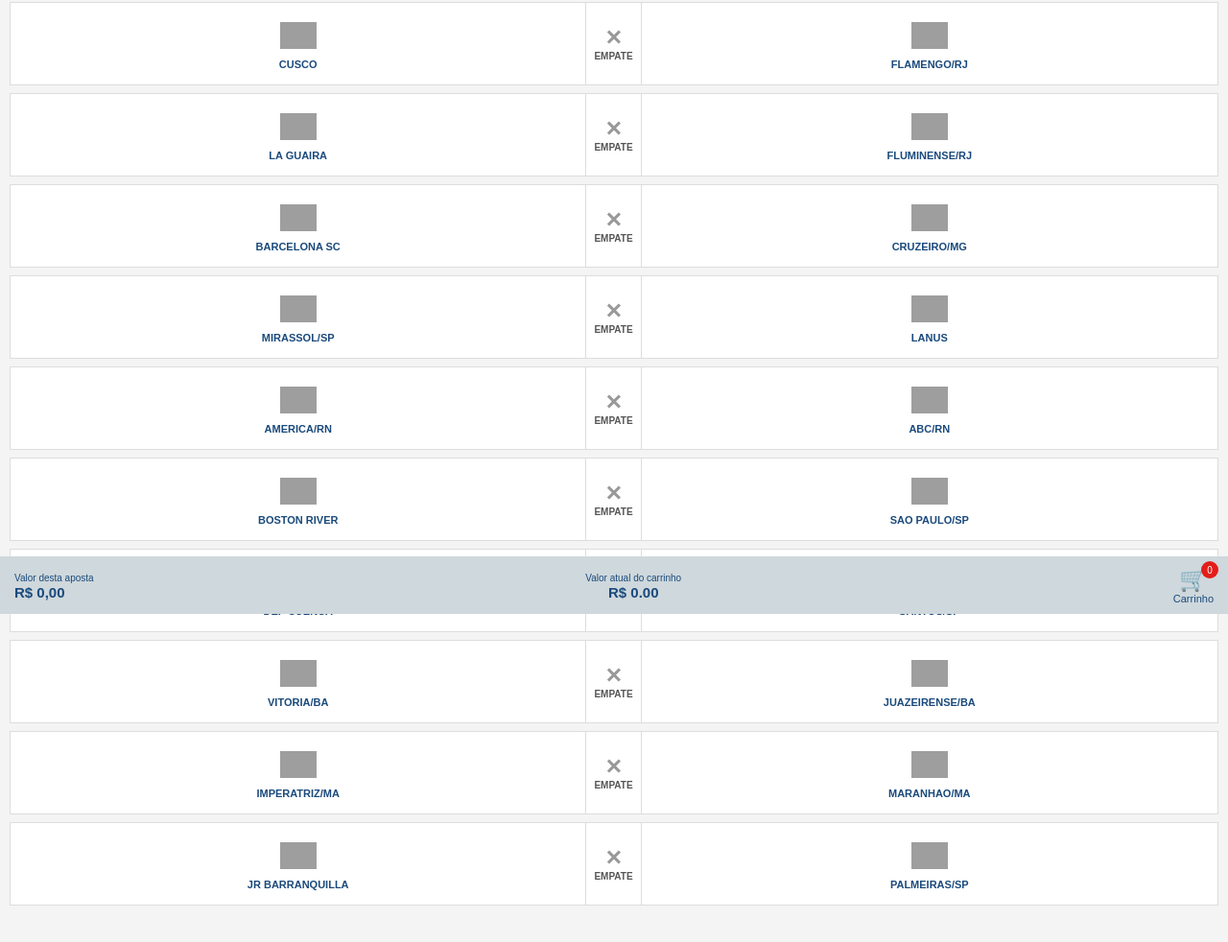
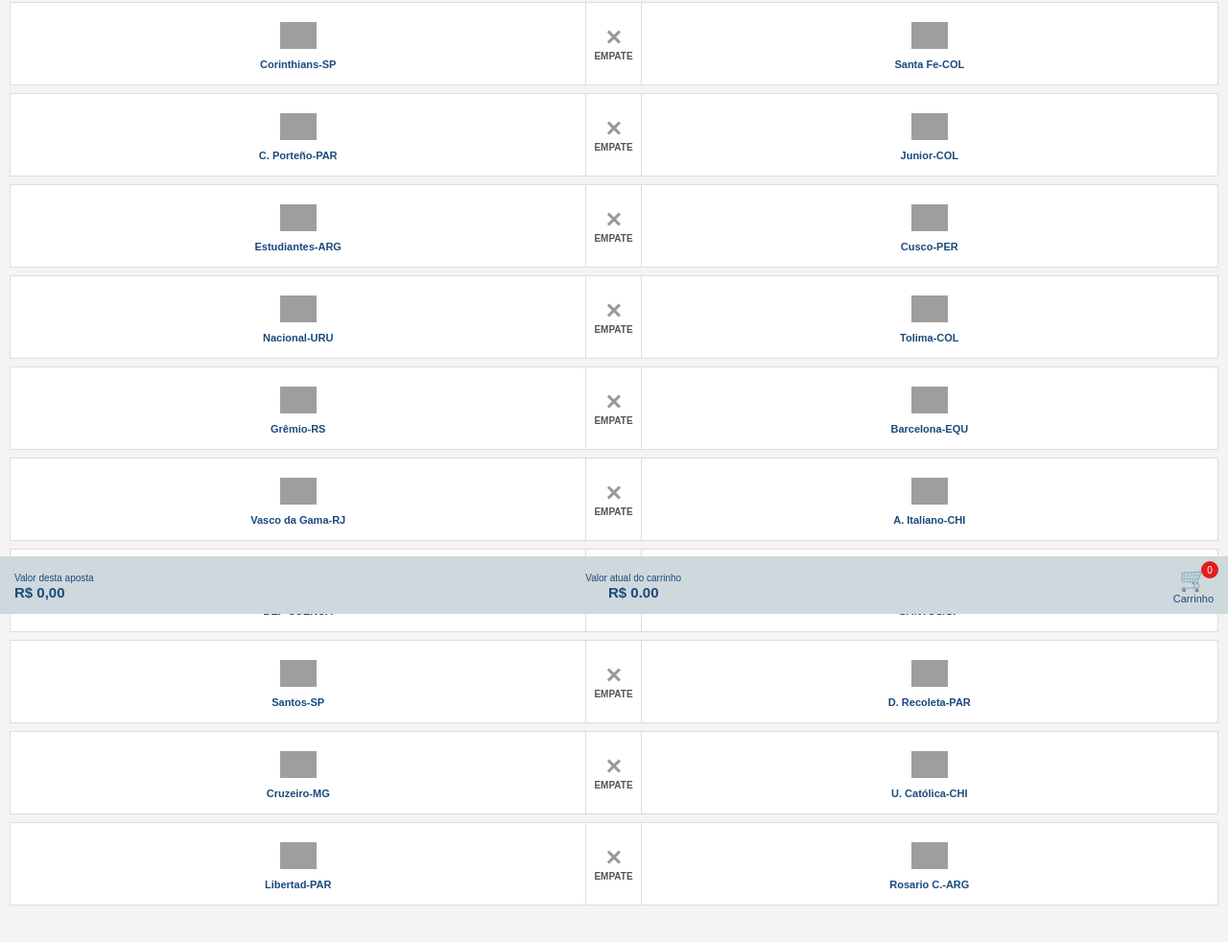
Before and after one commit to gahbrielsoares/donos-do-palpite, a website: page index.html in a window 1280 px wide. Shown: the part 160-1142 px from the top of the page at 96% size. Drawn offline with Linux system fonts and the light colour scheme; grey boxes are pictures that could not be loaded.

Commit message:
Update index.html

```diff
--- a/index.html
+++ b/index.html
@@ -324,45 +324,45 @@
     const JOGOS_DA_SEMANA = [
         // Jogo 1
         {
-            home:    "CUSCO",
-            away:    "FLAMENGO/RJ",
-            homeImg: "https://ssl.gstatic.com/onebox/media/sports/logos/d5pJ234UZEbtv59rDTPn_g_96x96.png",
-            awayImg: "https://ssl.gstatic.com/onebox/media/sports/logos/orE554NToSkH6nuwofe7Yg_96x96.png"
+            home:    "Corinthians-SP",
+            away:    "Santa Fe-COL",
+            homeImg: "https://ssl.gstatic.com/onebox/media/sports/logos/optimized/tCMSqgXVHROpdCpQhzTo1g_96x96.png",
+            awayImg: "https://ssl.gstatic.com/onebox/media/sports/logos/optimized/9ykygO-be_VGkEO4AcC8SQ_96x96.png"
         },
         // Jogo 2
         {
-            home:    "LA GUAIRA",
-            away:    "FLUMINENSE/RJ",
-            homeImg: "https://ssl.gstatic.com/onebox/media/sports/logos/2JNAJgNjyZ6NUesQPir_Lg_96x96.png",
-            awayImg: "https://ssl.gstatic.com/onebox/media/sports/logos/fCMxMMDF2AZPU7LzYKSlig_96x96.png"
+            home:    "C. Porteño-PAR",
+            away:    "Junior-COL",
+            homeImg: "https://ssl.gstatic.com/onebox/media/sports/logos/optimized/q_2P3cWhPBE6a_0bB-xLAQ_96x96.png",
+            awayImg: "https://ssl.gstatic.com/onebox/media/sports/logos/optimized/yAhh9CCI7x9DAyQkRJrouA_96x96.png"
         },
         // Jogo 3
         {
-            home:    "BARCELONA SC",
-            away:    "CRUZEIRO/MG",
-            homeImg: "https://ssl.gstatic.com/onebox/media/sports/logos/snzD6Ep_orwAcAA5c5sPNw_96x96.png",
-            awayImg: "https://ssl.gstatic.com/onebox/media/sports/logos/Tcv9X__nIh-6wFNJPMwIXQ_96x96.png"
+            home:    "Estudiantes-ARG",
+            away:    "Cusco-PER",
+            homeImg: "https://img.sofascore.com/api/v1/team/3206/image",
+            awayImg: "https://img.sofascore.com/api/v1/team/63760/image"
         },
         // Jogo 4
         {
-            home:    "MIRASSOL/SP",
-            away:    "LANUS",
-            homeImg: "https://ssl.gstatic.com/onebox/media/sports/logos/5J3JY7fcdiDYU5rbPW7AKA_96x96.png",
-            awayImg: "https://ssl.gstatic.com/onebox/media/sports/logos/FiqktuVwEcYAOZNp32H-OQ_96x96.png"
+            home:    "Nacional-URU",
+            away:    "Tolima-COL",
+            homeImg: "https://ssl.gstatic.com/onebox/media/sports/logos/optimized/Uql1qECWH5pRMbm5UVsjPg_96x96.png",
+            awayImg: "https://ssl.gstatic.com/onebox/media/sports/logos/optimized/xiEOsGeaqMqf7DlTh3siRQ_96x96.png"
         },
         // Jogo 5
         {
-            home:    "AMERICA/RN",
-            away:    "ABC/RN",
-            homeImg: "https://ssl.gstatic.com/onebox/media/sports/logos/OdQJxRXXp2gxKWl7JkPsmw_96x96.png",
-            awayImg: "https://ssl.gstatic.com/onebox/media/sports/logos/3F5mqKWA4_qE8e-gvp5F-g_96x96.png"
+            home:    "Grêmio-RS",
+            away:    "Barcelona-EQU",
+            homeImg: "https://ssl.gstatic.com/onebox/media/sports/logos/optimized/Ku-73v_TW9kpex-IEGb0ZA_96x96.png",
+            awayImg: "https://ssl.gstatic.com/onebox/media/sports/logos/optimized/snzD6Ep_orwAcAA5c5sPNw_96x96.png"
         },
         // Jogo 6
         {
-            home:    "BOSTON RIVER",
-            away:    "SAO PAULO/SP",
-            homeImg: "https://ssl.gstatic.com/onebox/media/sports/logos/h7v8jSbM-2me8CQzR09nkw_96x96.png",
-            awayImg: "https://ssl.gstatic.com/onebox/media/sports/logos/4w2Z97Hf9CSOqICK3a8AxQ_96x96.png"
+            home:    "Vasco da Gama-RJ",
+            away:    "A. Italiano-CHI",
+            homeImg: "https://ssl.gstatic.com/onebox/media/sports/logos/optimized/hHwT8LwRmYCAGxQ-STLxYA_96x96.png",
+            awayImg: "https://ssl.gstatic.com/onebox/media/sports/logos/optimized/o8vRtowj63mqluol4gXSjg_96x96.png"
         },
         // Jogo 7
         {
@@ -373,24 +373,24 @@
         },
         // Jogo 8
         {
-            home:    "VITORIA/BA",
-            away:    "JUAZEIRENSE/BA",
-            homeImg: "https://ssl.gstatic.com/onebox/media/sports/logos/LHSM6VchpkI4NIptoSTHOg_96x96.png",
-            awayImg: "https://ssl.gstatic.com/onebox/media/sports/logos/DL0MEF3aN6tp83CC4-fjyw_96x96.png"
+            home:    "Santos-SP",
+            away:    "D. Recoleta-PAR",
+            homeImg: "https://ssl.gstatic.com/onebox/media/sports/logos/optimized/VHdNOT6wWOw_vJ38GMjMzg_96x96.png",
+            awayImg: "https://www.gstatic.com/onebox/sports/logos/crest_48dp.png"
         },
         // Jogo 9
         {
-            home:    "IMPERATRIZ/MA",
-            away:    "MARANHAO/MA",
-            homeImg: "https://ssl.gstatic.com/onebox/media/sports/logos/uxMV58_lprmuyMifBxmz2g_96x96.png",
-            awayImg: "https://ssl.gstatic.com/onebox/media/sports/logos/3_NdHeSkJmxjqw0kddmQRA_96x96.png"
+            home:    "Cruzeiro-MG",
+            away:    "U. Católica-CHI",
+            homeImg: "https://ssl.gstatic.com/onebox/media/sports/logos/optimized/Tcv9X__nIh-6wFNJPMwIXQ_96x96.png",
+            awayImg: "https://ssl.gstatic.com/onebox/media/sports/logos/optimized/tomgbf2yPii8nJqOGsfsVw_96x96.png"
         },
         // Jogo 10
         {
-            home:    "JR BARRANQUILLA",
-            away:    "PALMEIRAS/SP",
-            homeImg: "https://ssl.gstatic.com/onebox/media/sports/logos/yAhh9CCI7x9DAyQkRJrouA_96x96.png",
-            awayImg: "https://ssl.gstatic.com/onebox/media/sports/logos/7spurne-xDt2p6C0imYYNA_96x96.png"
+            home:    "Libertad-PAR",
+            away:    "Rosario C.-ARG",
+            homeImg: "https://ssl.gstatic.com/onebox/media/sports/logos/optimized/-n4YxXgf_vhcYhp03Mq6Dw_96x96.png",
+            awayImg: "https://ssl.gstatic.com/onebox/media/sports/logos/optimized/z-n52o4GCyVOhf7N_VRMBw_96x96.png"
         }
     ];
 
@@ -399,7 +399,7 @@
     // =========================================================
     const CONCURSO = {
         numero: "001",          // Número do concurso
-        data:   "2026-04-06"    // Data no formato AAAA-MM-DD
+        data:   "2026-04-13"    // Data no formato AAAA-MM-DD
     };
     // =========================================================
     // NÃO MEXA ABAIXO DESTA LINHA
```
